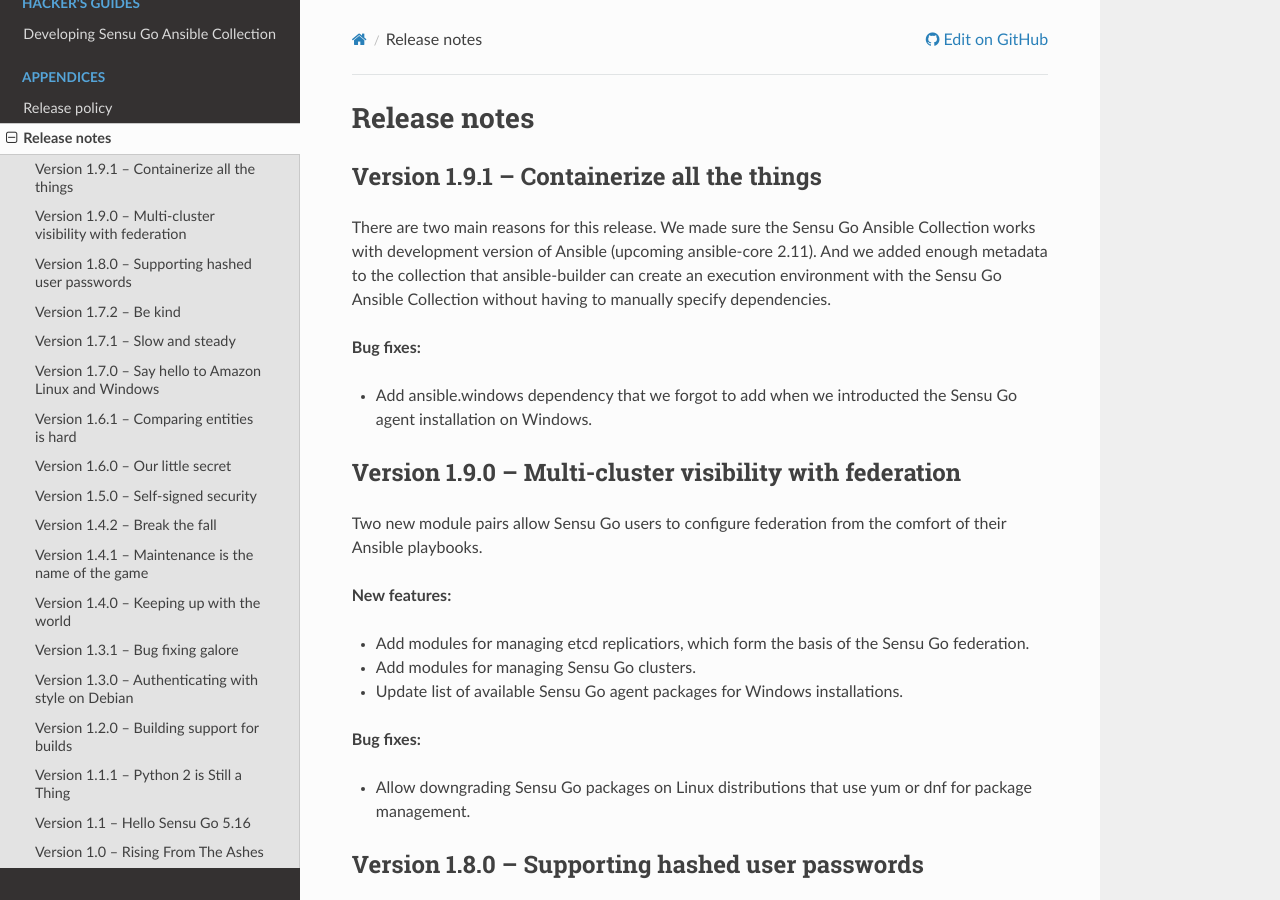
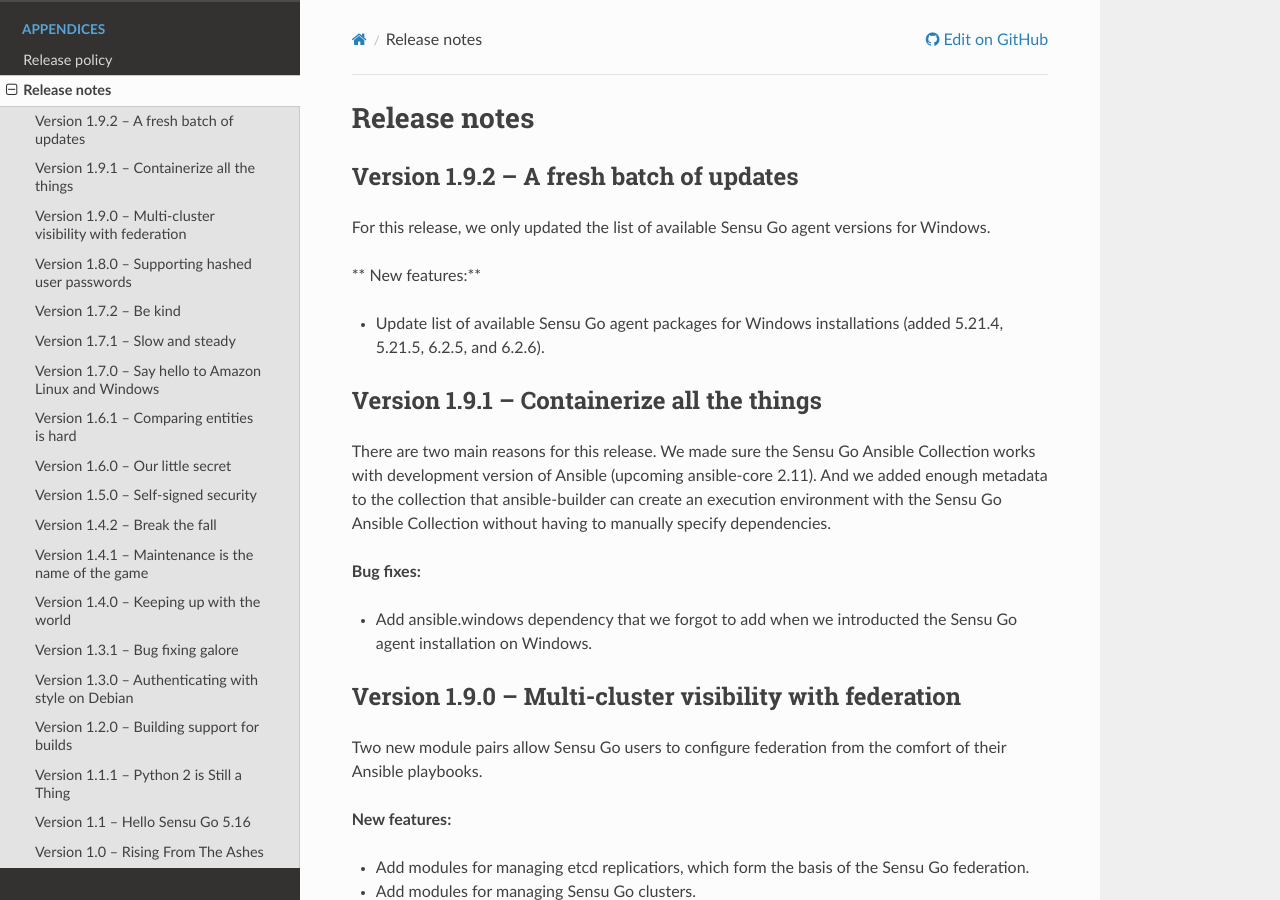
Before and after one commit to sensu/sensu-go-ansible, a Sphinx documentation site: the page built from docs/source/release_notes.rst, in a window 1280 px wide and 900 px high. Built offline with Sphinx 7.4.7 and the Read the Docs theme 2.0.0, drawn with Linux system fonts in a browser that asks for light colours.

Commit message:
Prepare for release 1.9.2

```diff
--- a/docs/source/release_notes.rst
+++ b/docs/source/release_notes.rst
@@ -1,5 +1,17 @@
 Release notes
 =============
+
+Version 1.9.2 -- A fresh batch of updates
+-----------------------------------------
+
+For this release, we only updated the list of available Sensu Go agent versions
+for Windows.
+
+** New features:**
+
+* Update list of available Sensu Go agent packages for Windows installations
+  (added 5.21.4, 5.21.5, 6.2.5, and 6.2.6).
+
 
 Version 1.9.1 -- Containerize all the things
 --------------------------------------------
--- a/galaxy.yml
+++ b/galaxy.yml
@@ -1,6 +1,6 @@
 namespace: sensu
 name: sensu_go
-version: 1.9.1
+version: 1.9.2
 
 authors:
   - Paul Arthur <paul.arthur@flowerysong.com> (@flowerysong)
```
Also changed, not shown: 1 other file.
